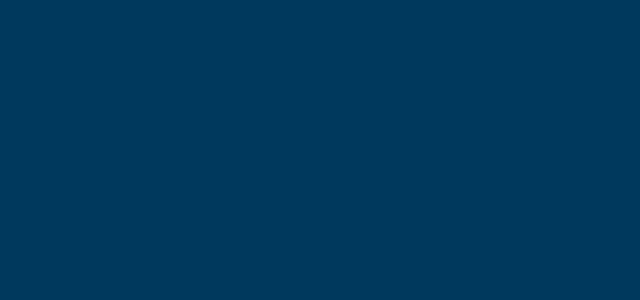
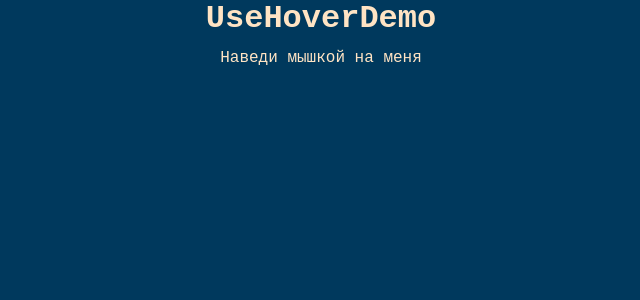
Before and after one commit to AndrewRusanov/result-university-react, a React (Vite) app: page / in a window 1280 px wide. Shown: the top 300 px of the page, without its empty margins (319-959 px from the left). Built offline with nearby package versions, Linux system fonts and the light colour scheme.

Commit message:
feat: add useHover

```diff
--- a/src/App.tsx
+++ b/src/App.tsx
@@ -1,7 +1,12 @@
 import "./App.css";
+import UseHoverDemo from "./components/UseHoverDemo/UseHoverDemo";
 
 function App() {
-  return <div className="content" ></div>;
+  return (
+    <div className="content">
+      <UseHoverDemo />
+    </div>
+  );
 }
 
 export default App;
--- /dev/null
+++ b/src/components/UseHoverDemo/UseHoverDemo.css
@@ -0,0 +1,12 @@
+.UseHoverDemo_container {
+  display: flex;
+  flex-direction: column;
+  align-items: center;
+  width: 100%;
+  gap: 12px;
+}
+
+.container_title {
+  font-weight: 700;
+  font-size: 32px;
+}
--- /dev/null
+++ b/src/components/UseHoverDemo/UseHoverDemo.tsx
@@ -0,0 +1,16 @@
+import { useHover } from "../../hooks/useHover";
+import "./UseHoverDemo.css";
+
+const UseHoverDemo = () => {
+  const { ref, isHovered } = useHover();
+  return (
+    <div className="UseHoverDemo_container">
+      <h2 className="container_title">UseHoverDemo</h2>
+      <div ref={ref}>
+        {isHovered ? "На меня навели мышку" : "Наведи мышкой на меня"}
+      </div>
+    </div>
+  );
+};
+
+export default UseHoverDemo;
--- /dev/null
+++ b/src/hooks/useHover.ts
@@ -0,0 +1,28 @@
+import { useEffect, useRef, useState } from "react";
+
+export function useHover() {
+  const ref = useRef<HTMLDivElement>(null);
+  const [isHovered, setIsHovered] = useState<boolean>(false);
+
+  const handleMouseEnter = () => {
+    setIsHovered(true);
+  };
+
+  const handleMouseLeave = () => {
+    setIsHovered(false);
+  };
+
+  useEffect(() => {
+    if (ref.current) {
+      ref.current.addEventListener("mouseenter", handleMouseEnter);
+      ref.current.addEventListener("mouseleave", handleMouseLeave);
+    }
+
+    return () => {
+      ref.current?.removeEventListener("mouseenter", handleMouseEnter);
+      ref.current?.removeEventListener("mouseleave", handleMouseLeave);
+    };
+  }, []);
+
+  return { ref, isHovered };
+}
```
